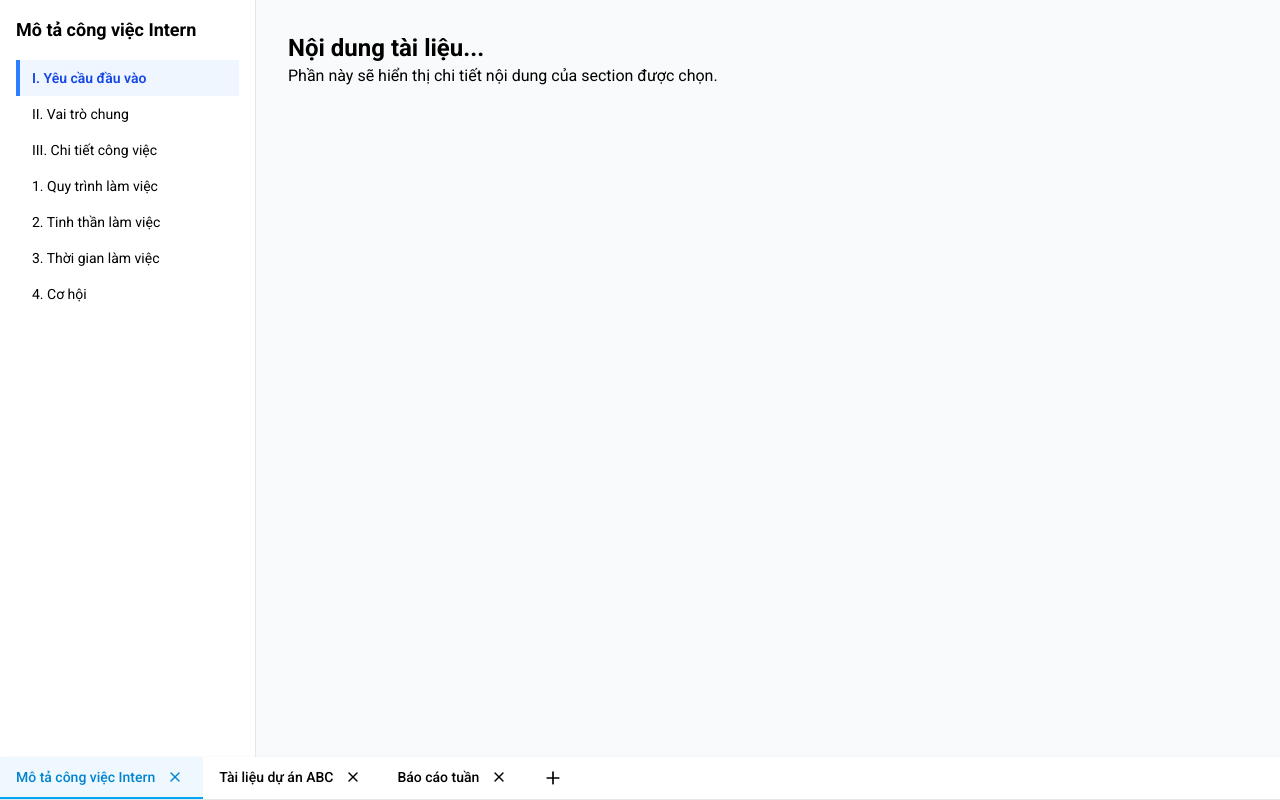
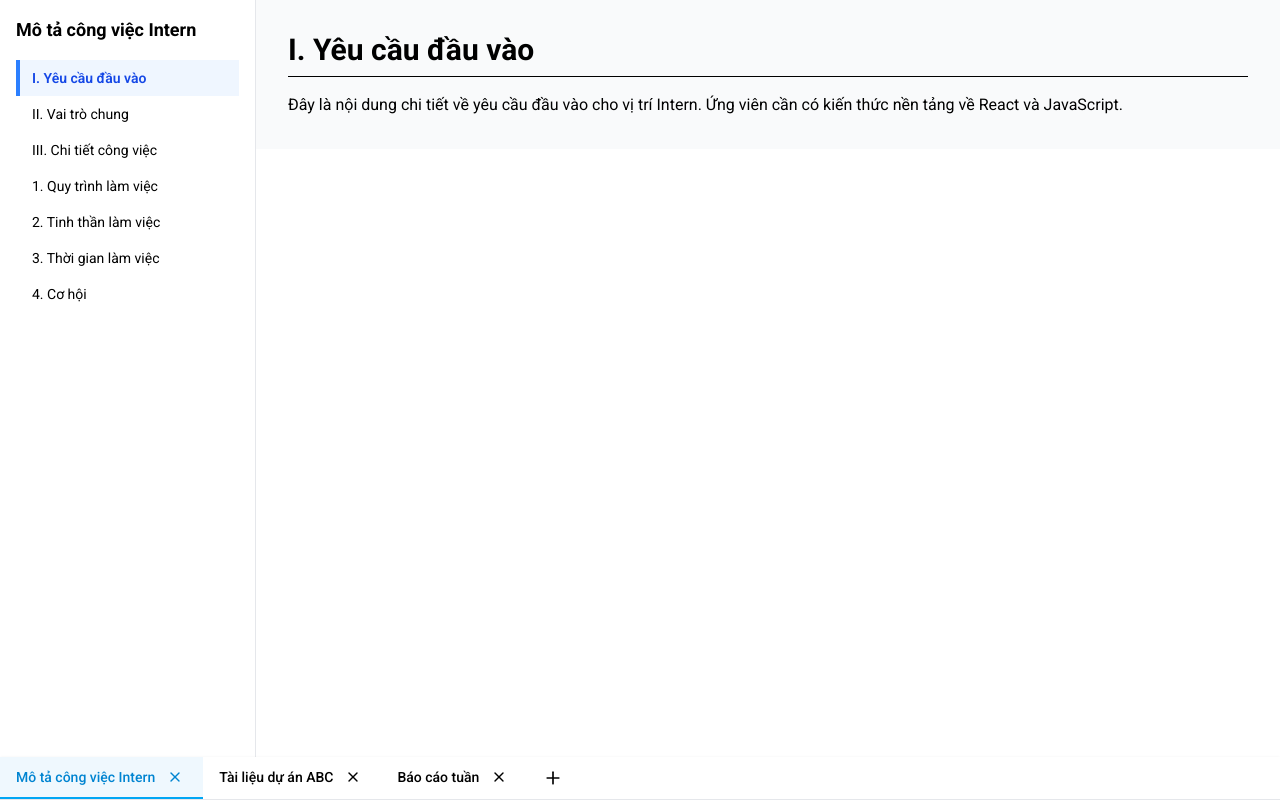
Before and after one commit to duythinh26/Google-Docs-UI, a React (Vite) app: page / in a window 1280 px wide. Built offline with nearby package versions, Linux system fonts and the light colour scheme.

Commit message:
add content for tabs

```diff
--- a/src/App.jsx
+++ b/src/App.jsx
@@ -1,6 +1,7 @@
+import MainTabContent from "./components/MainTabContent"
 import TabContent from "./components/TabContent"
 import TabList from "./components/TabList"
-import { TabsProvider } from "./contexts/TabContext"
+import { TabsProvider } from "./contexts/TabsContextProvider"
 
 const App = () => {
   return (
@@ -13,11 +14,10 @@ const App = () => {
             <TabContent />
           </aside>
 
-          {/* Main content area of the document (temporarily blank) */}
-          <div className="flex-1 p-8 bg-gray-50">
-            <h1 className="text-2xl font-bold">Nội dung tài liệu...</h1>
-            <p>Phần này sẽ hiển thị chi tiết nội dung của section được chọn.</p>
-          </div>
+          {/* Main content area of the document */}
+          <section className="flex-1 overflow-y-auto">
+            <MainTabContent />
+          </section>
         </main>
         {/* Tabs Bar */}
         <footer className="w-full bg-white shadow-sm">
--- /dev/null
+++ b/src/components/MainTabContent.jsx
@@ -0,0 +1,31 @@
+import React from 'react'
+import EmptyState from './EmptyState'
+import { useTabs } from '../hooks/useTabs'
+
+const MainTabContent = () => {
+    const { tabs, activeTabId, activeSectionId } = useTabs()
+    const activeTab = tabs.find(tab => tab.id === activeTabId)
+    if (!activeTab) {
+        return <EmptyState />
+    }
+
+    const activeSection = activeTab.sections.find(sec => sec.id === activeSectionId)
+    if (!activeSection) {
+        return (
+            <div className="flex-1 p-8 bg-gray-50">
+                <h1 className="text-2xl font-bold text-gray-400">Vui lòng chọn một mục</h1>
+            </div>
+        )
+    }
+
+    return (
+        <div className="flex-1 p-8 bg-gray-50">
+            <h1 className="text-3xl font-bold mb-4 border-b pb-2">{activeSection.title}</h1>
+            <div className="prose">
+                <p>{activeSection.content}</p>
+            </div>
+        </div>
+    )
+}
+
+export default MainTabContent
--- a/src/components/Tab.jsx
+++ b/src/components/Tab.jsx
@@ -25,9 +25,9 @@ const Tab = ({ tab }) => {
             <span className="font-medium text-sm truncate max-w-[200px]">{tab.title}</span>
             <button
                 onClick={handleRemoveTab}
-                className="p-1 rounded-full hover:bg-gray-300/50 flex-shrink-0"
+                className="p-1 rounded-full hover:bg-gray-300/50 flex-shrink-0 cursor-pointer"
             >
-                <X size={16} />
+                <X size={16}/>
             </button>
         </div>
     )
--- a/src/components/TabContent.jsx
+++ b/src/components/TabContent.jsx
@@ -4,25 +4,26 @@ import EmptyState from './EmptyState';
 import clsx from 'clsx';
 
 const TabContent = () => {
-    const { tabs, activeTabId } = useTabs()
+    const { tabs, activeTabId, activeSectionId, setActiveSectionId } = useTabs()
     const activeTab = tabs.find((tab) => tab.id === activeTabId);
 
     if (!activeTab) {
-        return <EmptyState />;
+        return <EmptyState />
     }
 
     return (
         <div className="p-4 w-full max-w-xs">
-            <h2 className="font-bold text-lg mb-4">{activeTab.title}</h2>
+            <h2 className="font-bold text-lg mb-4 truncate">{activeTab.title}</h2>
             <div className="flex flex-col">
-                {activeTab.sections.map((section, index) => (
+                {activeTab.sections.map((section) => (
                     <div
                         key={section.id}
+                        onClick={() => setActiveSectionId(section.id)}
                         className={clsx(
                             'px-3 py-2 text-sm cursor-pointer border-l-4',
                             {
-                                'border-blue-500 bg-blue-50 text-blue-700 font-semibold': index === 0, // Highlight section đầu tiên
-                                'border-transparent hover:bg-gray-100': index !== 0,
+                                'border-blue-500 bg-blue-50 text-blue-700 font-semibold': section.id === activeSectionId, // Highlight section đầu tiên
+                                'border-transparent hover:bg-gray-100': section.id !== activeSectionId,
                             }
                         )}
                     >
--- a/src/components/TabList.jsx
+++ b/src/components/TabList.jsx
@@ -15,7 +15,7 @@ const TabList = () => {
             </div>
             <button
                 onClick={addTab}
-                className="p-2 ml-2 rounded-full hover:bg-gray-200 transition-colors"
+                className="p-2 ml-2 rounded-full hover:bg-gray-200 transition-colors cursor-pointer"
             >
                 <Plus size={20} />
             </button>
--- /dev/null
+++ b/src/contexts/TabsContext.jsx
@@ -0,0 +1,3 @@
+import { createContext } from "react";
+
+export const TabsContext = createContext()
--- a/src/contexts/TabContext.jsx
+++ b/src/contexts/TabsContextProvider.jsx
@@ -1,29 +1,38 @@
-/* eslint-disable react-refresh/only-export-components */
 import { nanoid } from 'nanoid'
-import React, { createContext, useState } from 'react'
+import React, { useMemo, useState } from 'react'
 import { initialTabs } from '../assets/assets'
-
-export const TabsContext = createContext()
+import { TabsContext } from './TabsContext'
 
 export const TabsProvider = ({ children }) => {
 
     const [tabs, setTabs] = useState(initialTabs)
     const [activeTabId, setActiveTabId] = useState("1")
+    const [activeSectionId, setActiveSectionId] = useState(initialTabs[0]?.sections[0]?.id)
 
     const addTab = () => {
         const newTabId = nanoid()
+        const firstSectionId = nanoid(5)
         const newTab = {
             id: newTabId,
             title: `Tài liệu mới ${tabs.length + 1}`,
             sections: [
                 {
-                    id: nanoid(5),
-                    title: 'Mục mới'
+                    id: firstSectionId,
+                    title: 'Mục mới',
+                    content: 'Nội dung mặc định.'
                 }
             ]
         }
         setTabs([...tabs, newTab])
         setActiveTabId(newTab.id)
+        setActiveSectionId(firstSectionId)
+    }
+
+    const switchTab = (tabId) => {
+        const newActiveTab = tabs.find((tab) => tab.id === tabId)
+        setActiveTabId(tabId)
+        // When switching tabs, always active the first section of the new tab
+        setActiveSectionId(newActiveTab?.sections[0]?.id)
     }
 
     const removeTab = (tabIdRemove) => {
@@ -38,21 +47,29 @@ export const TabsProvider = ({ children }) => {
         if (activeTabId === tabIdRemove) {
             let nextActiveId = null;
             if (newTabs.length > 0) {
-                // Prioritize the right tab (same old index), if not, take the left tab
-                nextActiveId = newTabs[tabIndex]?.id || newTabs[tabIndex - 1]?.id;
+                const nextActiveTab = newTabs[tabIndex] || newTabs[tabIndex - 1];
+                nextActiveId = nextActiveTab.id;
+
+                // Update the active section when the tab is deleted
+                setActiveSectionId(nextActiveTab.sections[0]?.id)
+            } else {
+                setActiveSectionId(null)
             }
-            setActiveTabId(nextActiveId);
+            setActiveTabId(nextActiveId)
         }
         setTabs(newTabs)
     }
 
-    const value = {
+    const value = useMemo(() => ({
         tabs,
         activeTabId,
-        setActiveTabId,
+        activeSectionId,
+        setActiveTabId: switchTab,
+        setActiveSectionId,
         addTab,
         removeTab,
-    }
+    // eslint-disable-next-line react-hooks/exhaustive-deps
+    }), [tabs, activeTabId, activeSectionId])
 
     return (
         <TabsContext.Provider value={value}>
--- a/src/hooks/useTabs.js
+++ b/src/hooks/useTabs.js
@@ -1,5 +1,5 @@
 import { useContext } from "react"
-import { TabsContext } from "../contexts/TabContext"
+import { TabsContext } from "../contexts/TabsContext"
 
 export const useTabs = () => {
     const context = useContext(TabsContext)
```
